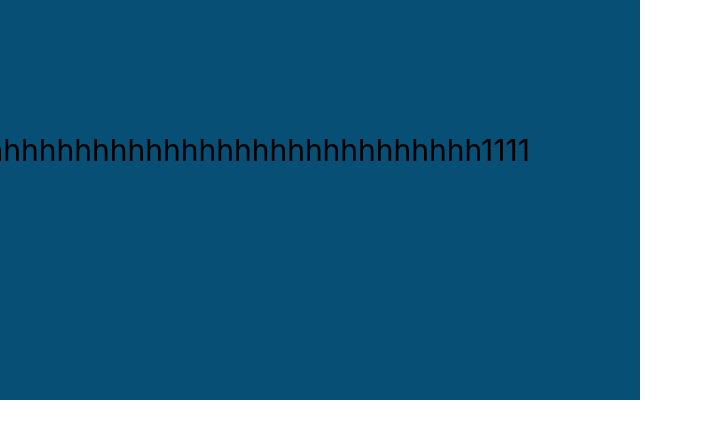
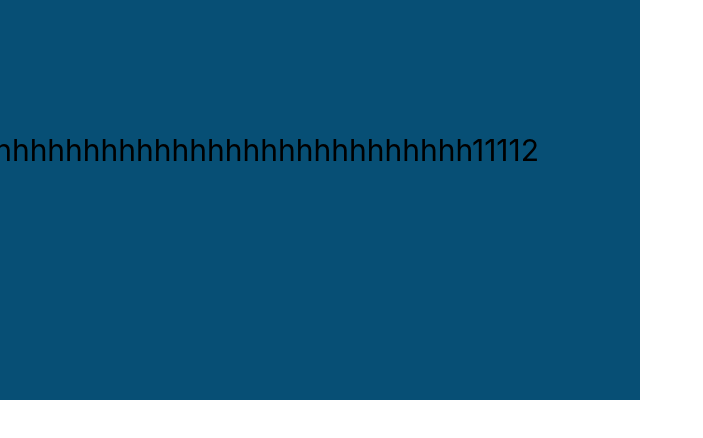
Before and after one commit to 66726-DT/deploy, a Vue app: page / in a window 1280 px wide. Shown: the top 438 px of the page, without its empty margins (0-703 px from the left). Built offline with nearby package versions, Linux system fonts and the light colour scheme.

Commit message:
feat: test123

```diff
--- a/src/App.vue
+++ b/src/App.vue
@@ -3,7 +3,7 @@
 
 <template>
   <div class="box">
-    hhhhhhhhhhhhhhhhhhhhhhhhhhhhhh1111
+    hhhhhhhhhhhhhhhhhhhhhhhhhhhhhh11112
   </div>
 </template>
 
```
